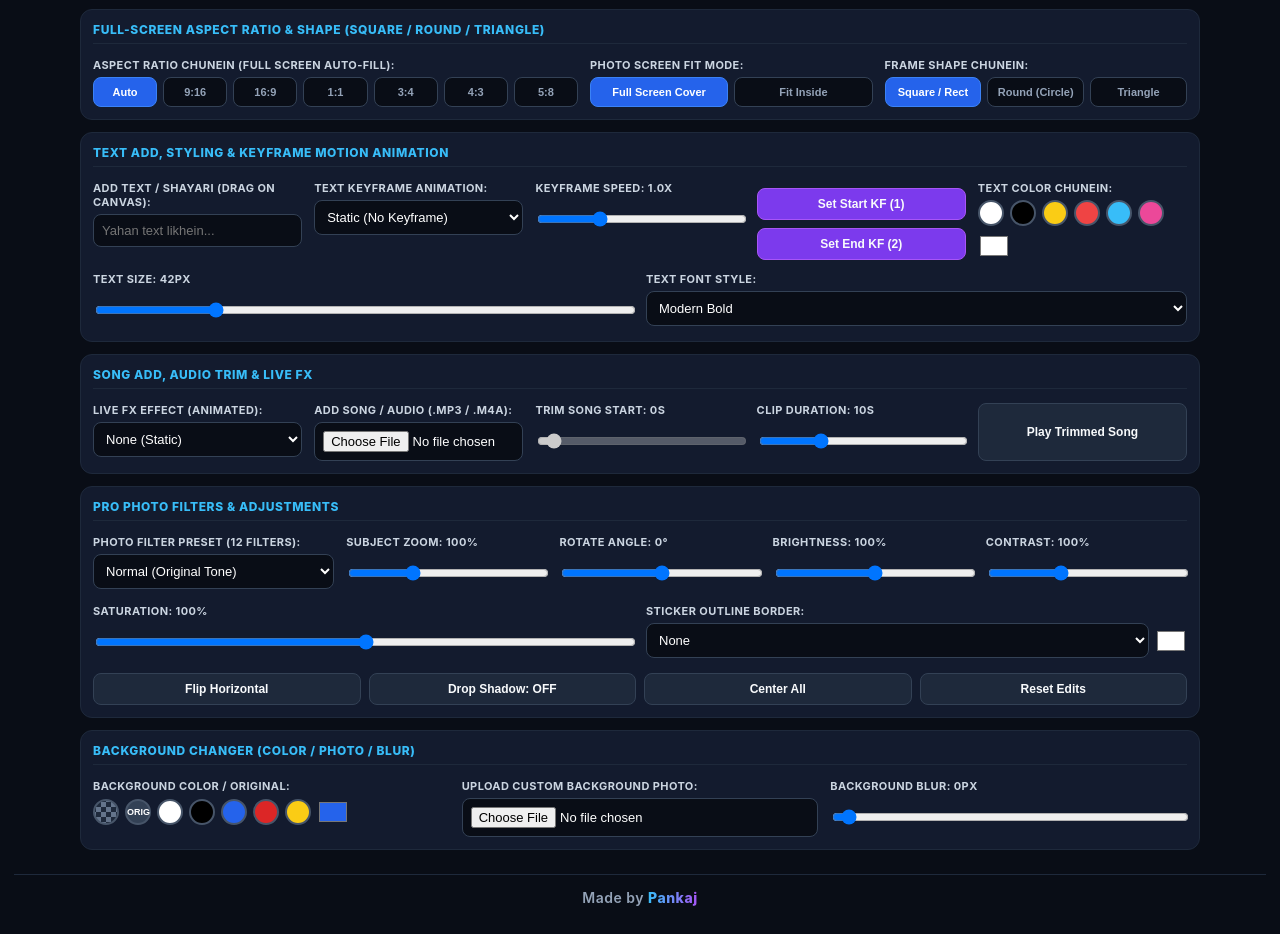
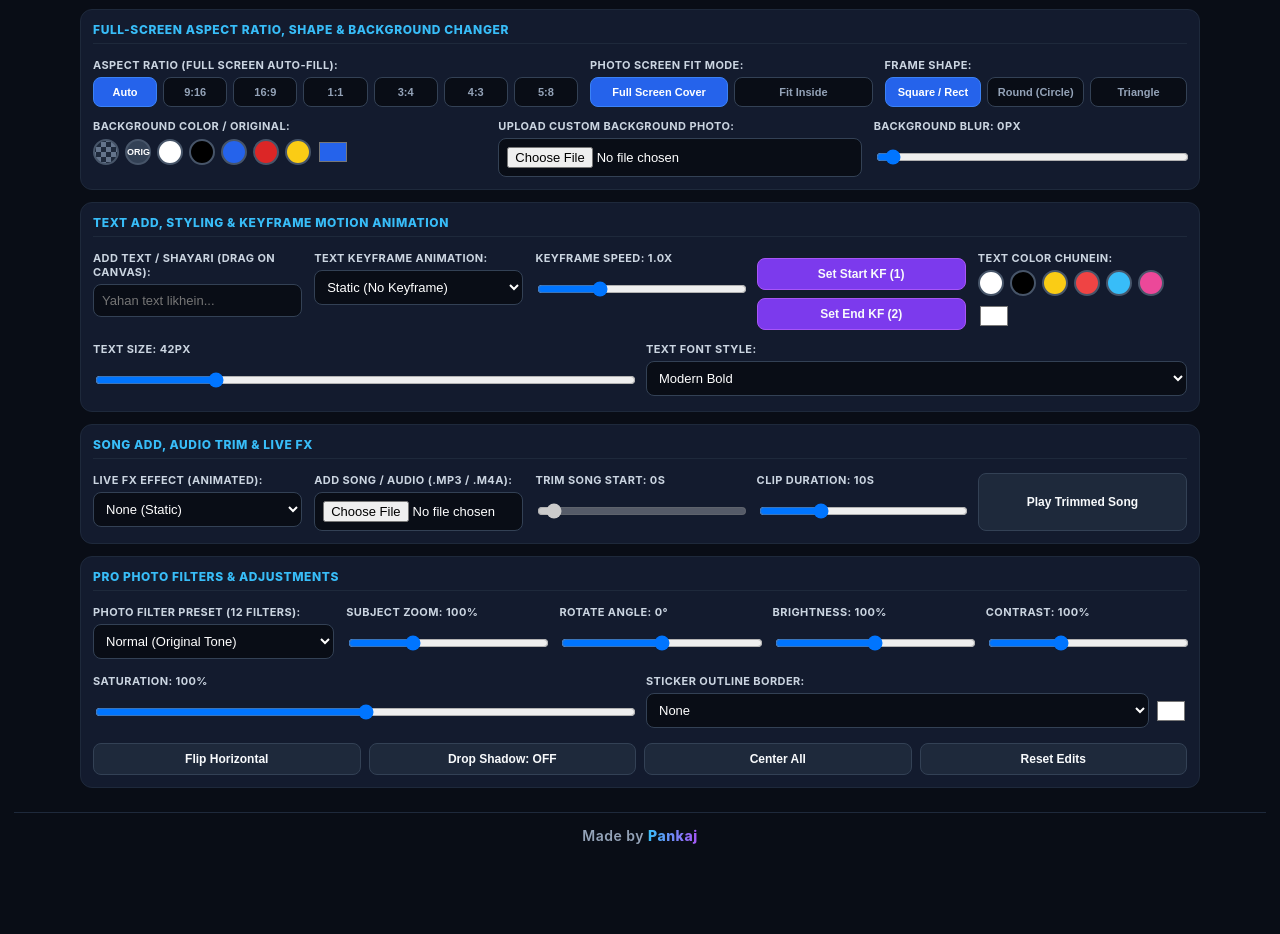
Before and after one commit to doramondragon265-cloud/ai-bg-changer, a plain HTML site: page index.html in a window 1280 px wide. Shown: the part 645-1579 px from the top of the page. After the commit the page ends 1517 px from the top, so only its background shows below. Drawn offline with Linux system fonts and the light colour scheme; a script that the page names is missing.

Commit message:
Add files via upload

```diff
--- a/index.html
+++ b/index.html
@@ -150,7 +150,7 @@
     canvas {
       display: block;
       max-width: 100%;
-      max-height: 72vh; /* Full 9:16 vertical screen support */
+      max-height: 72vh;
       width: auto;
       height: auto;
       touch-action: none;
@@ -330,12 +330,12 @@
       </div>
     </div>
 
-    <!-- 3. Full-Screen Aspect Ratio & Frame Shape Panel -->
+    <!-- 3. Full-Screen Aspect Ratio, Shape & Background Changer (Combined Together) -->
     <div class="panel">
-      <div class="panel-title">Full-Screen Aspect Ratio & Shape (Square / Round / Triangle)</div>
+      <div class="panel-title">Full-Screen Aspect Ratio, Shape & Background Changer</div>
 
       <div class="group" style="flex: 2 1 360px;">
-        <label>Aspect Ratio Chunein (Full Screen Auto-Fill):</label>
+        <label>Aspect Ratio (Full Screen Auto-Fill):</label>
         <div class="chip-row" id="ratioGroup">
           <button class="chip-btn active" data-ratio="auto">Auto</button>
           <button class="chip-btn" data-ratio="9:16">9:16</button>
@@ -356,12 +356,37 @@
       </div>
 
       <div class="group" style="flex: 1 1 240px;">
-        <label>Frame Shape Chunein:</label>
+        <label>Frame Shape:</label>
         <div class="chip-row" id="shapeGroup">
           <button class="chip-btn active" data-shape="square">Square / Rect</button>
           <button class="chip-btn" data-shape="round">Round (Circle)</button>
           <button class="chip-btn" data-shape="triangle">Triangle</button>
         </div>
+      </div>
+
+      <!-- Background Changer Controls Placed Directly Here -->
+      <div class="group" style="flex: 1 1 260px;">
+        <label>Background Color / Original:</label>
+        <div class="color-row">
+          <button class="swatch transparent-btn" id="transparentBtn" title="Transparent"></button>
+          <button class="swatch" id="origBgBtn" style="background:#334155;" title="Original Background">ORIG</button>
+          <button class="swatch" style="background:#ffffff;" data-color="#ffffff" title="White"></button>
+          <button class="swatch" style="background:#000000;" data-color="#000000" title="Black"></button>
+          <button class="swatch" style="background:#2563eb;" data-color="#2563eb" title="Blue"></button>
+          <button class="swatch" style="background:#dc2626;" data-color="#dc2626" title="Red"></button>
+          <button class="swatch" style="background:#facc15;" data-color="#facc15" title="Yellow"></button>
+          <input type="color" id="colorPicker" value="#2563eb" title="Custom Color" />
+        </div>
+      </div>
+
+      <div class="group" style="flex: 1 1 230px;">
+        <label>Upload Custom Background Photo:</label>
+        <input type="file" id="bgInput" accept="image/*" />
+      </div>
+
+      <div class="group" style="flex: 1 1 180px;">
+        <label>Background Blur: <span id="blurVal">0px</span></label>
+        <input type="range" id="blurSlider" min="0" max="20" value="0" />
       </div>
     </div>
 
@@ -532,34 +557,6 @@
         </div>
       </div>
     </div>
-
-    <!-- 7. Background Changer Panel -->
-    <div class="panel">
-      <div class="panel-title">Background Changer (Color / Photo / Blur)</div>
-      <div class="group">
-        <label>Background Color / Original:</label>
-        <div class="color-row">
-          <button class="swatch transparent-btn" id="transparentBtn" title="Transparent"></button>
-          <button class="swatch" id="origBgBtn" style="background:#334155;" title="Original Background">ORIG</button>
-          <button class="swatch" style="background:#ffffff;" data-color="#ffffff" title="White"></button>
-          <button class="swatch" style="background:#000000;" data-color="#000000" title="Black"></button>
-          <button class="swatch" style="background:#2563eb;" data-color="#2563eb" title="Blue"></button>
-          <button class="swatch" style="background:#dc2626;" data-color="#dc2626" title="Red"></button>
-          <button class="swatch" style="background:#facc15;" data-color="#facc15" title="Yellow"></button>
-          <input type="color" id="colorPicker" value="#2563eb" title="Custom Color" />
-        </div>
-      </div>
-
-      <div class="group">
-        <label>Upload Custom Background Photo:</label>
-        <input type="file" id="bgInput" accept="image/*" />
-      </div>
-
-      <div class="group">
-        <label>Background Blur: <span id="blurVal">0px</span></label>
-        <input type="range" id="blurSlider" min="0" max="20" value="0" />
-      </div>
-    </div>
   </div>
 
   <footer>
@@ -601,7 +598,6 @@
     const outlineSize = document.getElementById('outlineSize');
     const outlineColor = document.getElementById('outlineColor');
 
-    // Text & Keyframes
     const customText = document.getElementById('customText');
     const textKeyframeMode = document.getElementById('textKeyframeMode');
     const kfSpeedSlider = document.getElementById('kfSpeedSlider');
@@ -633,7 +629,7 @@
     let aiMode = 'person';
     let currentRatio = 'auto';
     let currentShape = 'square';
-    let fitMode = 'cover'; // 'cover' (Full Screen) or 'contain' (Fit Inside)
+    let fitMode = 'cover';
 
     let originalSourceCanvas = null;
     let cutoutCanvas = null;
@@ -700,7 +696,7 @@
       }
 
       cutoutCanvas = tempC;
-      statusText.textContent = "Ready! 9:16 full-screen ratio, keyframes, aur filters try karein.";
+      statusText.textContent = "Ready! Ratio, Shape, aur Background neeche ek hi panel mein set karein.";
       finishCutout();
     });
 
@@ -767,7 +763,6 @@
       finishCutout();
     }
 
-    // Full-Screen Aspect Ratio & Cover/Contain Logic
     function applyAspectRatio() {
       let baseW = 720, baseH = 1280;
       if (currentRatio === 'auto') {
@@ -798,10 +793,8 @@
         if (currentRatio === 'auto') {
           targetScale = 1.0;
         } else if (fitMode === 'cover') {
-          // Full Screen 9:16 Cover Fill
           targetScale = Math.max(baseW / cutoutCanvas.width, baseH / cutoutCanvas.height);
         } else {
-          // Fit Inside
           targetScale = Math.min(baseW / cutoutCanvas.width, baseH / cutoutCanvas.height);
         }
 
@@ -835,7 +828,6 @@
       exportVideoBtn.disabled = false;
     }
 
-    // Ratio, Fit Mode & Shape Listeners
     ratioBtns.forEach(btn => {
       btn.addEventListener('click', () => {
         ratioBtns.forEach(b => b.classList.remove('active'));
@@ -868,7 +860,6 @@
       });
     });
 
-    // Keyframe Button Listeners
     setStartKfBtn.addEventListener('click', () => {
       kfStart = { x: textX, y: textY, scale: 0.85 };
       textKeyframeMode.value = 'custom';
@@ -1023,7 +1014,6 @@
       ctx.clearRect(0, 0, canvas.width, canvas.height);
 
       ctx.save();
-      // Shape Clipping (Round / Triangle / Square)
       if (currentShape === 'round') {
         const radius = Math.min(canvas.width, canvas.height) / 2;
         ctx.beginPath();
@@ -1039,7 +1029,7 @@
         ctx.clip();
       }
 
-      // 1. Background Layer (Full Canvas Cover)
+      // 1. Background Layer
       if (bgType === 'original' && originalSourceCanvas) {
         ctx.save();
         ctx.filter = `blur(${blurSlider.value}px)`;
@@ -1160,7 +1150,7 @@
         const kfMode = textKeyframeMode.value;
         const speed = parseFloat(kfSpeedSlider.value);
         const t = (animTime * speed) % (Math.PI * 2);
-        const pingPong = (1 - Math.cos(t)) / 2; // Smooth ease 0 -> 1 -> 0
+        const pingPong = (1 - Math.cos(t)) / 2;
 
         let drawX = textX;
         let drawY = textY;
@@ -1199,7 +1189,7 @@
         ctx.restore();
       }
 
-      ctx.restore(); // End Shape Clipping
+      ctx.restore();
     }
 
     animationLoop();
```
